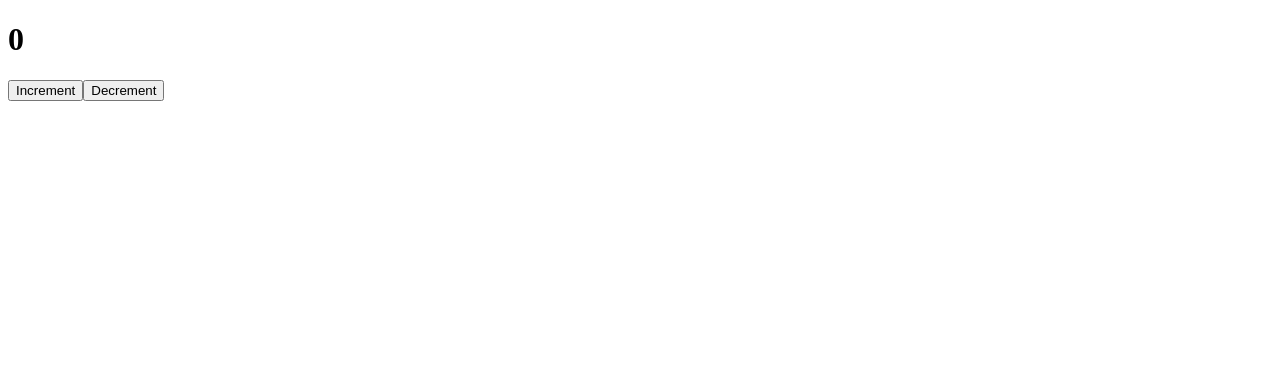
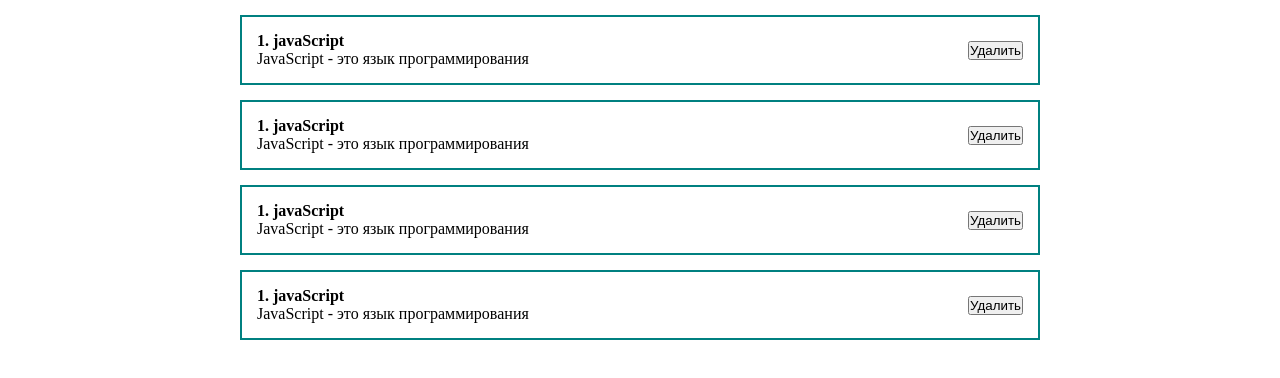
Before and after one commit to weboson/-react-course-UlbiTV, a React (Create React App) app: page / in a window 1280 px wide. Shown: the top 378 px of the page. Built offline with nearby package versions, Linux system fonts and the light colour scheme.

Commit message:
CSS Style in React: import CSS-file/className ==  CSS-class.

```diff
--- a/src/App.js
+++ b/src/App.js
@@ -1,17 +1,20 @@
 import React from 'react';
+import PostItem from './components/PostItem';
 // import Counter from './components/Counter';
-import ClassCounter from './components/ClassCounter'
+// import ClassCounter from './components/ClassCounter'
+
+//! import styles
+import './styles/App.css';
 
 function App() {
 
   return (
+    //! className - это CSS-класс
     <div className="App">
-      {/* <Counter/>
-      <Counter/>
-      <Counter/>
-      <Counter/>
-      <Counter/> */}
-      <ClassCounter />
+      <PostItem />
+      <PostItem />
+      <PostItem />
+      <PostItem />
     </div>
   );
 }
--- /dev/null
+++ b/src/components/PostItem.jsx
@@ -0,0 +1,21 @@
+import React from 'react';
+
+const PostItem = () => {
+    return (
+        <div>
+            <div className='post'>
+                <div className="post__content">
+                    <strong>1. javaScript</strong>
+                    <div>
+                        JavaScript - это язык программирования
+                    </div>
+                </div>
+                <div className="post__btns">
+                    <button>Удалить</button>
+                </div>
+            </div>
+        </div>
+    );
+}
+
+export default PostItem;
--- /dev/null
+++ b/src/styles/App.css
@@ -0,0 +1,26 @@
+/* Обнуление стилей браузера, которые по-умолчанию */
+*  {
+    margin: 0;
+    padding: 0;
+    box-sizing: border-box;
+}
+
+/* стили для #root из index.html */
+#root {
+    display: flex;
+    justify-content: center;
+}
+
+/* стили для .App из App.jsx */
+.App {
+    width: 800px;
+}
+
+.post {
+    display: flex;
+    padding: 15px;
+    border: 2px solid teal;
+    margin-top: 15px;
+    justify-content: space-between;
+    align-items: center;
+}
```
